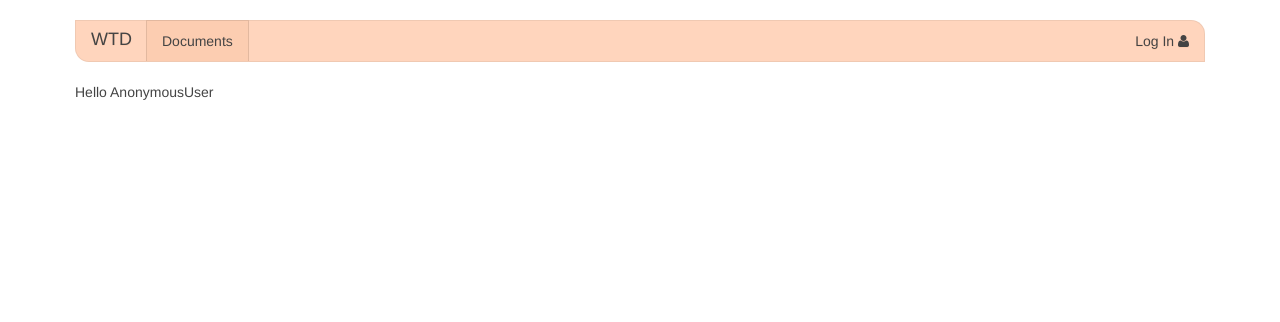
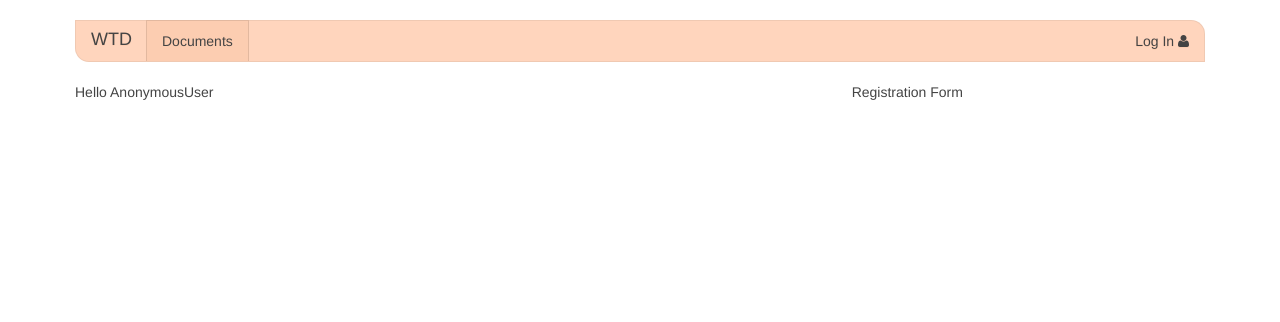
Before and after one commit to mikeshultz/whatthediff, a Django app: page / in a window 1280 px wide. Shown: the top 322 px of the page. Run offline with Django 3.2, Linux system fonts and the light colour scheme.

Commit message:
Some homepage placeholders

```diff
--- a/whatthediff/templates/home.html
+++ b/whatthediff/templates/home.html
@@ -1,2 +1,7 @@
 {% extends "base.html" %}
-{% block body %}Hello {% if request.user %}{{ request.user }}{% else %}World{% endif %}{% endblock %}
+{% block body %}
+<div class="uk-grid">
+    <div class="uk-width-2-3">Hello {% if request.user %}{{ request.user }}{% else %}World{% endif %}</div>
+    <div class="uk-width-1-3">Registration Form</div>
+</div>
+{% endblock %}
```
